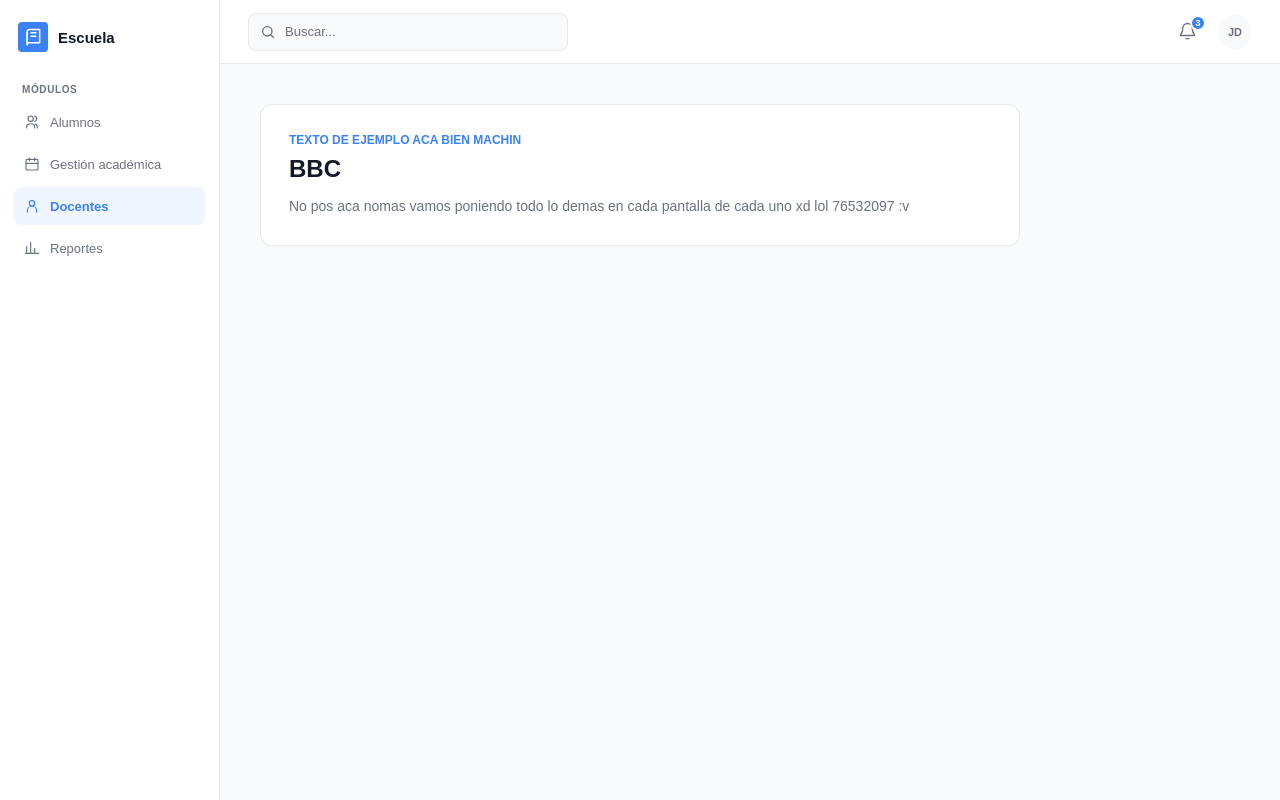
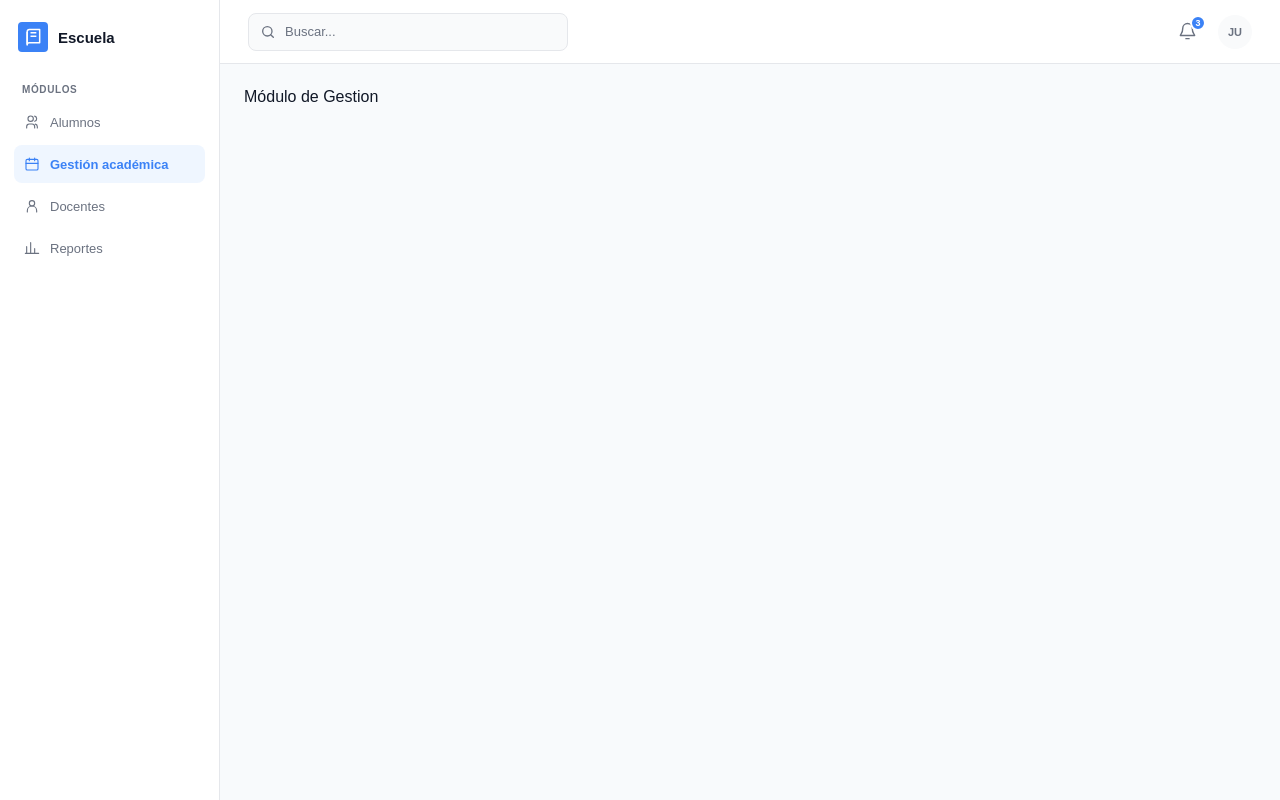
Before and after one commit to ArellanoAndre/kgm-app, a React (Vite) app: page / in a window 1280 px wide. Built offline with nearby package versions, Linux system fonts and the light colour scheme.

Commit message:
feat: add DashBoardLayout

```diff
--- a/src/App.tsx
+++ b/src/App.tsx
@@ -1,35 +1,28 @@
 import { useState } from 'react'
-import BarraLateral from './components/layout/BarraLateral'
-import BarraSuperior from './components/layout/BarraSuperior'
+import DashboardLayout from './components/layout/DashboardLayout'
+//import { GestionAcademica } from './modules/gestion-academica/pages/GestionAcademica' Me falta meterlo aun
 import type { ModuloId } from './components/layout/modulosBarraLateral'
-import './App.css'
 
-function App() {
-  const [moduloActivo, setModuloActivo] = useState<ModuloId>('docentes')
-  const [textoBusqueda, setTextoBusqueda] = useState('')
+export function App() {
+  const [moduloActivo, setModuloActivo] = useState<ModuloId>('gestion-academica')
+  const [busqueda, setBusqueda] = useState('')
 
   return (
-    <div className="aplicacion">
-      <BarraLateral moduloActivo={moduloActivo} alCambiarModulo={setModuloActivo} />
-      <div className="contenido-aplicacion">
-        <BarraSuperior
-          alCambiarBusqueda={setTextoBusqueda}
-          inicialesUsuario="JD"
-          nombreUsuario="Juan Docente"
-          notificacionesPendientes={3}
-          valorBusqueda={textoBusqueda}
-        />
-        <main className="area-prueba">
-          <section className="area-prueba__tarjeta">
-            <p className="area-prueba__etiqueta">Texto de ejemplo aca bien machin</p>
-            <h1>BBC</h1>
-            <p>
-              No pos aca nomas vamos poniendo todo lo demas en cada pantalla de cada uno xd lol 76532097 :v
-            </p>
-          </section>
-        </main>
-      </div>
-    </div>
+    <DashboardLayout
+      alCambiarBusqueda={setBusqueda}
+      alCambiarModulo={setModuloActivo}
+      inicialesUsuario="JU"
+      moduloActivo={moduloActivo}
+      nombreUsuario="Juan Pérez"
+      notificacionesPendientes={3}
+      valorBusqueda={busqueda}
+    >
+      {moduloActivo === 'gestion-academica' && <div>Módulo de Gestion</div>/*<GestionAcademica />*/}
+      {moduloActivo === 'alumnos' && <div>Módulo de Alumnos</div>}
+      {moduloActivo === 'docentes' && <div>Módulo de Docentes</div>}
+      {moduloActivo === 'reportes' && <div>Módulo de Reportes</div>}
+    </DashboardLayout>
   )
 }
+
 export default App
--- /dev/null
+++ b/src/components/layout/DashBoardLayout.css
@@ -0,0 +1,19 @@
+.dashboard-layout {
+  display: flex;
+  min-height: 100vh;
+  width: 100%;
+  background-color: #f8fafc;
+}
+
+.dashboard-layout__contenedor-principal {
+  display: flex;
+  flex: 1;
+  flex-direction: column;
+  min-width: 0;
+}
+
+.dashboard-layout__contenido {
+  flex: 1;
+  padding: 1.5rem;
+  overflow-y: auto;
+}
--- /dev/null
+++ b/src/components/layout/DashboardLayout.tsx
@@ -0,0 +1,57 @@
+import type { ReactNode } from 'react'
+import BarraLateral from './BarraLateral'
+import BarraSuperior from './BarraSuperior'
+import type { ModuloId } from './modulosBarraLateral'
+import './DashboardLayout.css'
+
+type PropiedadesDashboardLayout = {
+  children: ReactNode
+  moduloActivo: ModuloId
+  alCambiarModulo: (modulo: ModuloId) => void
+  valorBusqueda: string
+  alCambiarBusqueda: (valor: string) => void
+  nombreUsuario: string
+  inicialesUsuario: string
+  fotoUsuario?: string
+  notificacionesPendientes?: number
+  alAbrirNotificaciones?: () => void
+  alAbrirPerfil?: () => void
+}
+
+export default function DashboardLayout({
+  children,
+  moduloActivo,
+  alCambiarModulo,
+  valorBusqueda,
+  alCambiarBusqueda,
+  nombreUsuario,
+  inicialesUsuario,
+  fotoUsuario,
+  notificacionesPendientes,
+  alAbrirNotificaciones,
+  alAbrirPerfil,
+}: PropiedadesDashboardLayout) {
+  return (
+    <div className="dashboard-layout">
+      <BarraLateral
+        alCambiarModulo={alCambiarModulo}
+        moduloActivo={moduloActivo}
+      />
+      <div className="dashboard-layout__contenedor-principal">
+        <BarraSuperior
+          alAbrirNotificaciones={alAbrirNotificaciones}
+          alAbrirPerfil={alAbrirPerfil}
+          alCambiarBusqueda={alCambiarBusqueda}
+          fotoUsuario={fotoUsuario}
+          inicialesUsuario={inicialesUsuario}
+          nombreUsuario={nombreUsuario}
+          notificacionesPendientes={notificacionesPendientes}
+          valorBusqueda={valorBusqueda}
+        />
+        <main className="dashboard-layout__contenido">
+          {children}
+        </main>
+      </div>
+    </div>
+  )
+}
```
